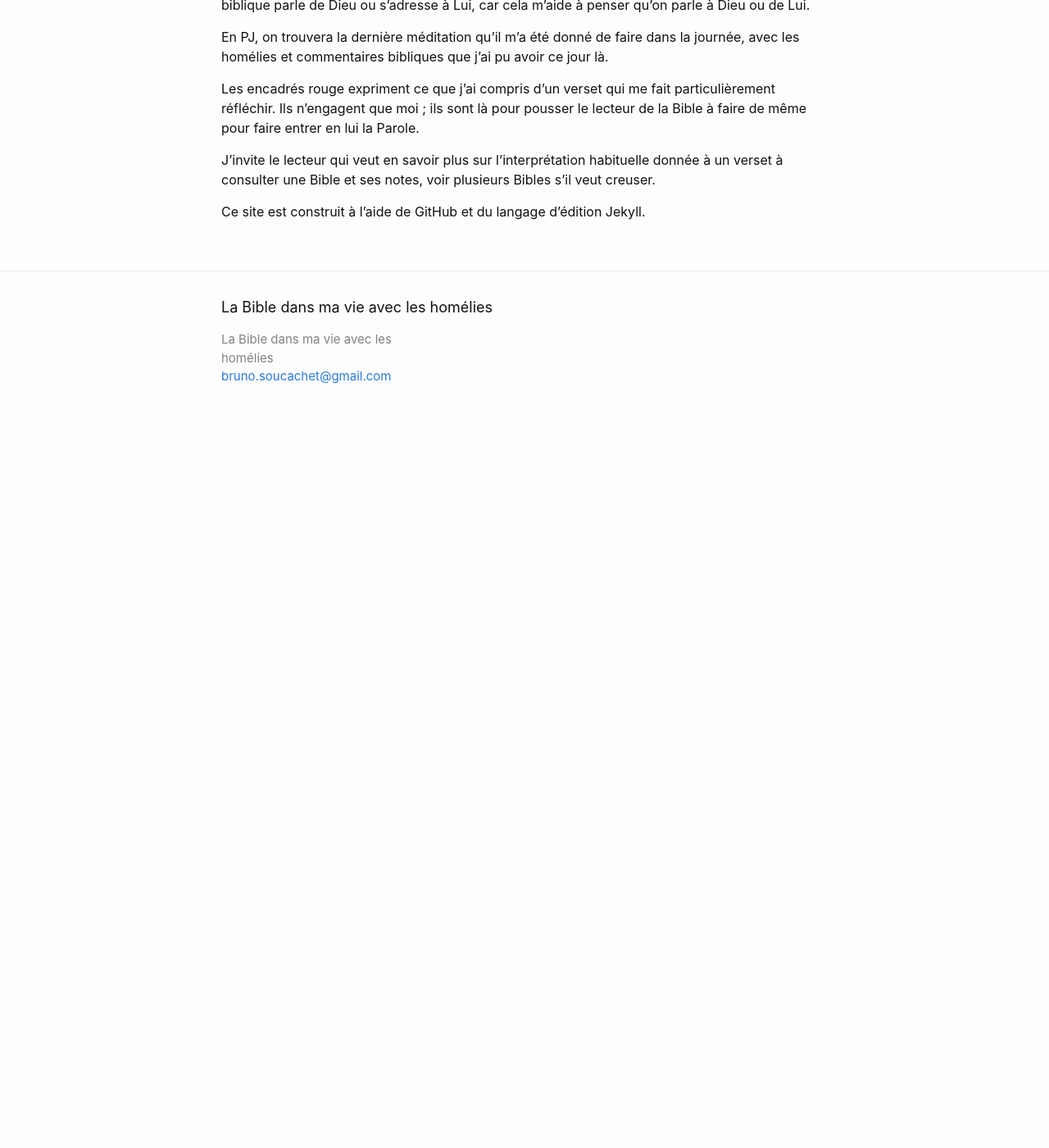
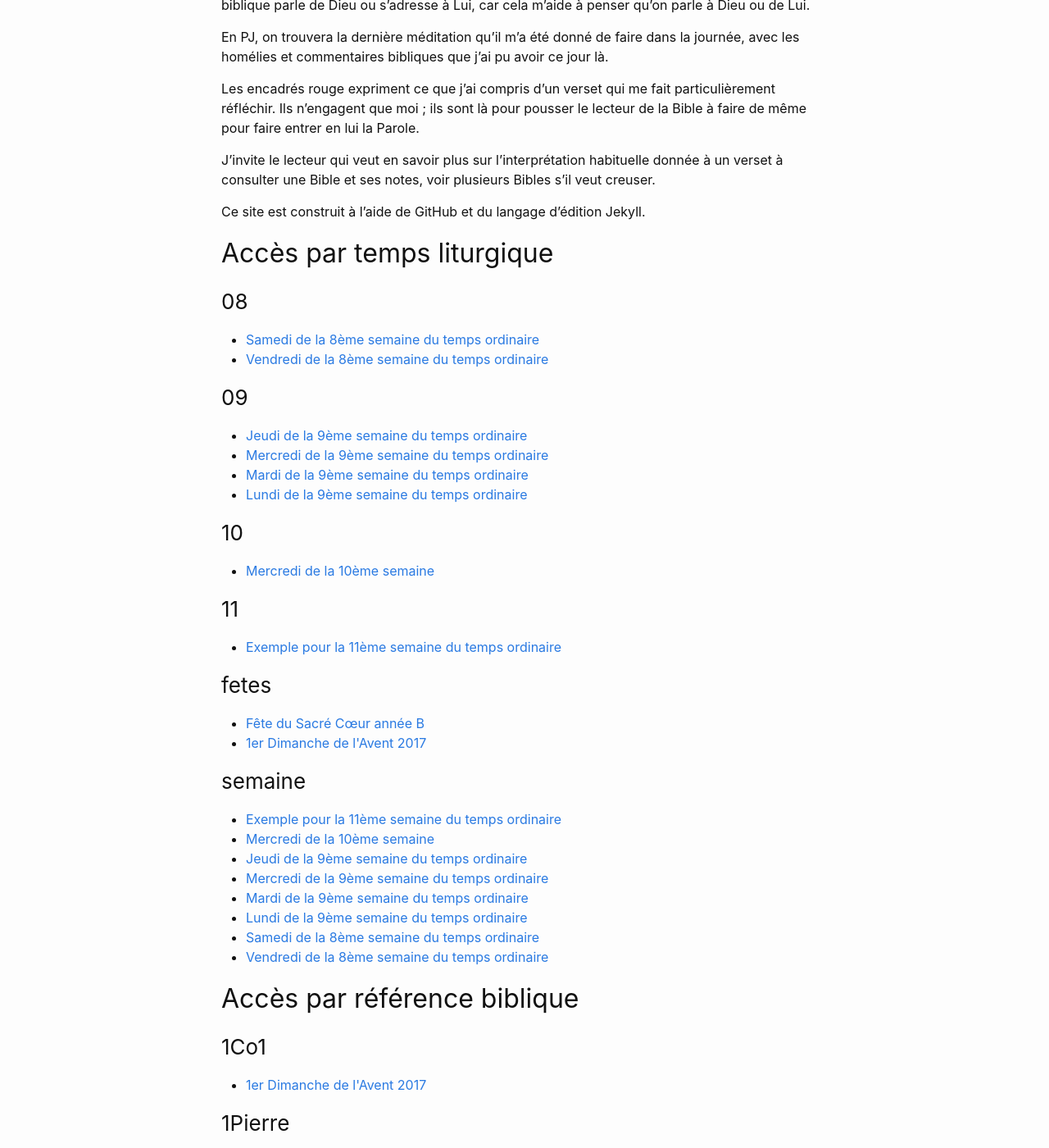
Before and after one commit to Bruno-Sou/mypages, a Jekyll site: the page built from menus/z0-PrésentationTextesEtHomélies.md, in a window 1280 px wide and 1400 px high, scrolled down 270 px. Shown: the whole window at 82% size. Built offline with Jekyll 4.4.1, drawn with Linux system fonts in a browser that asks for light colours; before the commit the page ends 900 px from its top, so only the background shows below that; some of the changed text lies outside the part shown.

Commit message:
Ajout table des matières

```diff
--- a/menus/z0-PrésentationTextesEtHomélies.md
+++ b/menus/z0-PrésentationTextesEtHomélies.md
@@ -21,4 +21,33 @@ J'invite le lecteur qui veut en savoir plus sur l'interprétation habituelle don
 
 Ce site est construit à l'aide de GitHub et du langage d'édition Jekyll.
 
+## Accès par temps liturgique
+
+{% assign cats = site.categories | sort %}
+{% for category in cats %}
+  <h3>{{ category[0] }}</h3>
+  <ul>
+    {% for post in category[1] %}
+    <li><a  href="{{ post.url | relative_url }}">
+      {{ post.title | escape }}
+    </a></li>
+    {% endfor %}
+  </ul>
+{% endfor %}
+
+## Accès par référence biblique
+
+{% assign tags = site.tags | sort %}
+{% for tag in tags %}
+  <h3>{{ tag[0] }}</h3>
+  <ul>
+    {% for post in tag[1] %}
+    <li><a  href="{{ post.url | relative_url }}">
+      {{ post.title | escape }}
+    </a></li>
+    {% endfor %}
+  </ul>
+{% endfor %}
+
+
 [aelf.org]: https://www.aelf.org
```
Also changed, not shown: semaine/08/_posts/2018-06-01-TpsOrdinaireSemaine8.md (renamed from semaine/8/_posts/2018-06-01-TpsOrdinaireSemaine8.md, +1 -1 lines), semaine/08/_posts/2018-06-02-TpsOrdinaireSemaine8.md (renamed from semaine/8/_posts/2018-06-02-TpsOrdinaireSemaine8.md), semaine/09/_posts/2018-06-04-TpsOrdinaireSemaine9.md (renamed from semaine/9/_posts/2018-06-04-TpsOrdinaireSemaine9.md), semaine/09/_posts/2018-06-05-TpsOrdinaireSemaine9.md (renamed from semaine/9/_posts/2018-06-05-TpsOrdinaireSemaine9.md), semaine/09/_posts/2018-06-06-TpsOrdinaireSemaine9.md (renamed from semaine/9/_posts/2018-06-06-TpsOrdinaireSemaine9.md), semaine/09/_posts/2018-06-07-TpsOrdinaireSemaine9.md (renamed from semaine/9/_posts/2018-06-07-TpsOrdinaireSemaine9.md), 12 other files.
